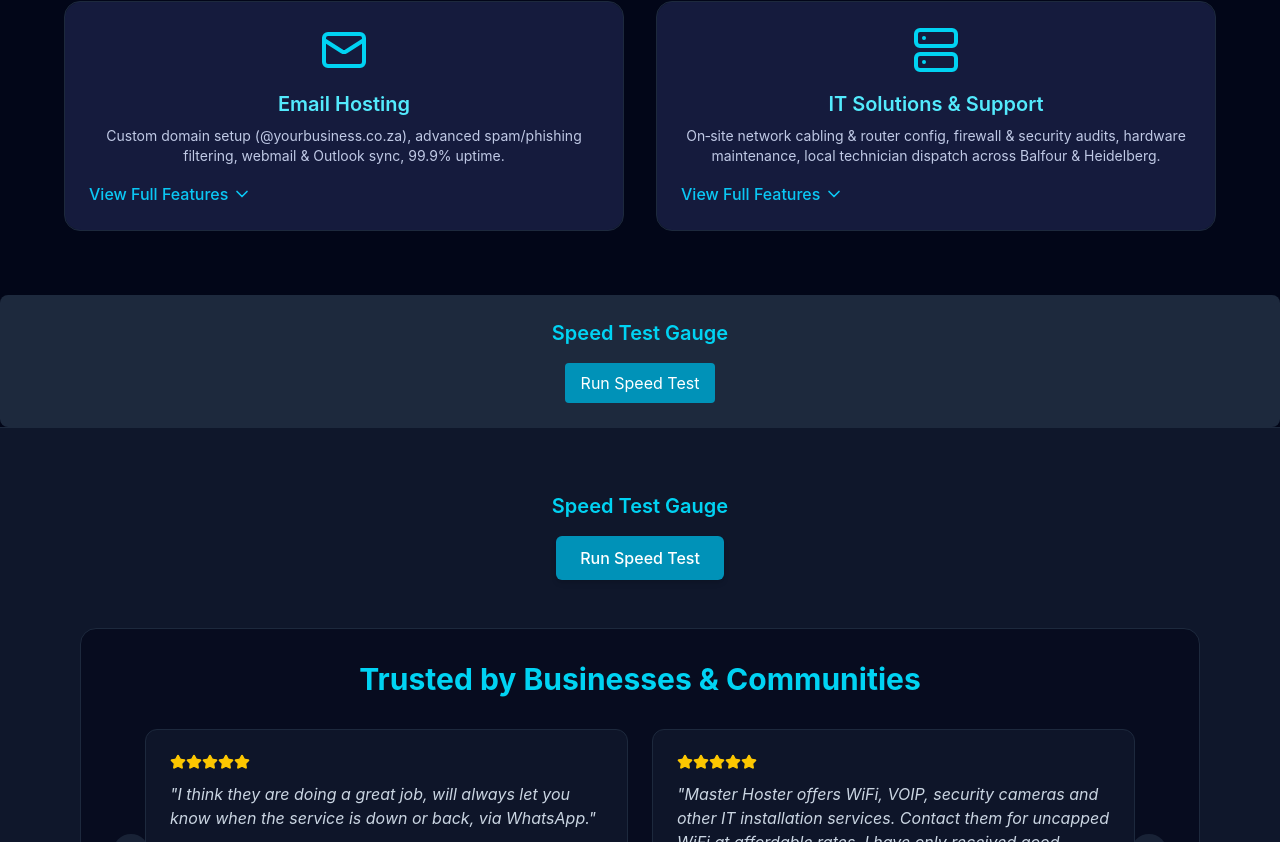
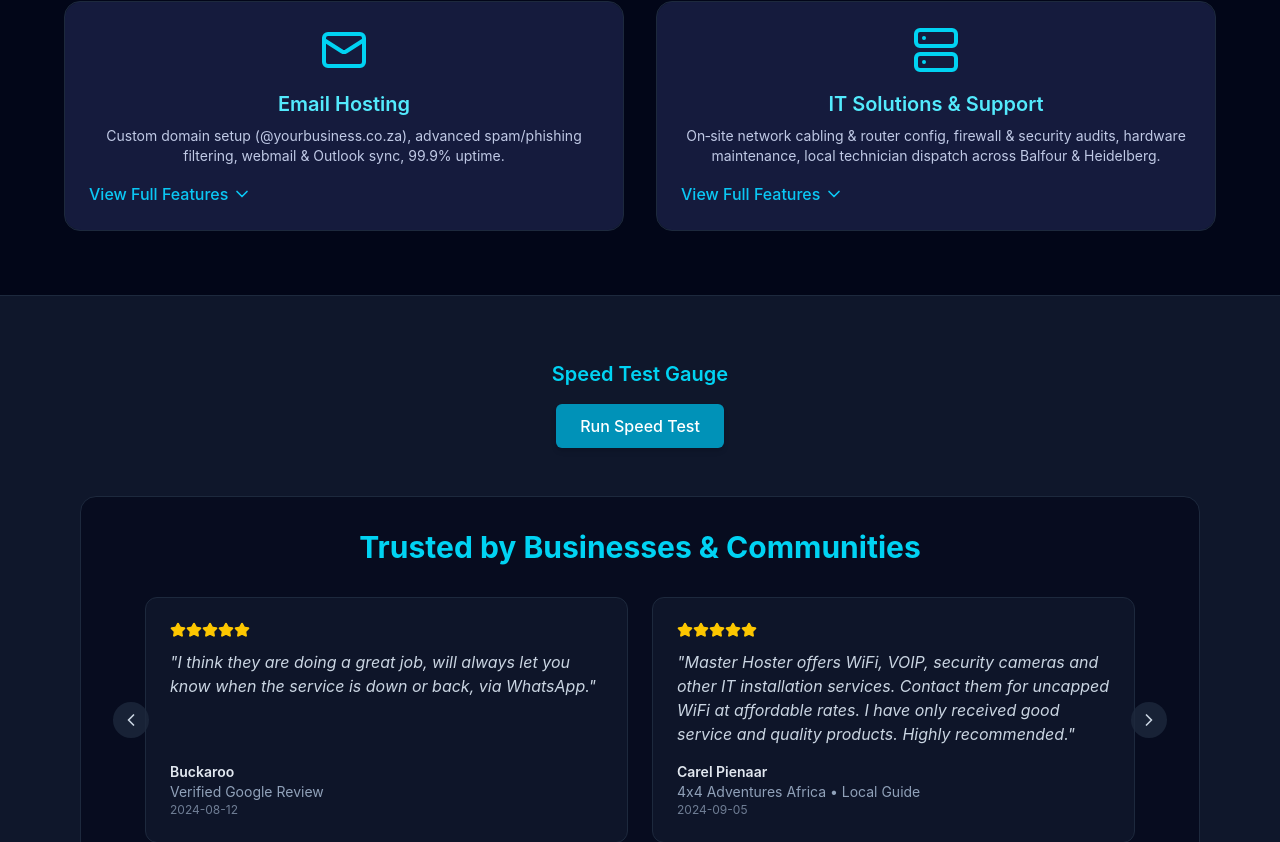
Before and after one commit to stefandavel432-hash/masterhoster-website, a Next.js app: page / in a window 1280 px wide. Shown: the part 1822-2664 px from the top of the page. Built offline with nearby package versions, Linux system fonts and the light colour scheme.

Commit message:
Clean up globals.css and remove duplicate speed test component

```diff
--- a/src/app/page.tsx
+++ b/src/app/page.tsx
@@ -5,7 +5,7 @@ import { Header } from "@/components/Header";
 import { HeroSection } from "@/components/HeroSection";
 import { AboutSection } from "@/components/AboutSection";
 import { ServicesSection } from "@/components/ServicesSection";
-import { SpeedTestGauge } from "@/components/SpeedTestGauge";
+
 import { TrustSection } from "@/components/TrustSection";
 
 import { StatsBar } from "@/components/StatsBar";
@@ -35,7 +35,7 @@ export default function HomePage() {
         <StatsBar />
         <AboutSection />
         <ServicesSection onInquire={() => handleOpenModal(null)} />
-        <SpeedTestGauge />
+
         <TrustSection />
       </main>
       <Footer onOpenContact={() => handleOpenModal(null)} />
--- a/src/components/SpeedTestGauge.tsx
+++ /dev/null
@@ -1,40 +0,0 @@
-'use client';
-
-import React, { useState } from 'react';
-
-/**
- * Simple placeholder Speed Test Gauge component.
- * Renders a button that simulates a speed test and displays a mock result.
- */
-export const SpeedTestGauge: React.FC = () => {
-  const [speed, setSpeed] = useState<number | null>(null);
-  const [testing, setTesting] = useState(false);
-
-  const runTest = () => {
-    setTesting(true);
-    // Simulate async test
-    setTimeout(() => {
-      const fakeSpeed = Math.floor(Math.random() * 100) + 20; // 20-119 Mbps
-      setSpeed(fakeSpeed);
-      setTesting(false);
-    }, 2000);
-  };
-
-  return (
-    <section className="flex flex-col items-center space-y-4 p-6 bg-slate-800 rounded-lg">
-      <h2 className="text-xl font-semibold text-cyan-400">Speed Test Gauge</h2>
-      {speed !== null && (
-        <div className="text-4xl font-bold text-green-400">{speed} Mbps</div>
-      )}
-      <button
-        onClick={runTest}
-        disabled={testing}
-        className="px-4 py-2 bg-cyan-600 hover:bg-cyan-500 text-white rounded disabled:opacity-50"
-      >
-        {testing ? 'Testing…' : 'Run Speed Test'}
-      </button>
-    </section>
-  );
-};
-
-export default SpeedTestGauge;
```
Also changed, not shown: src/app/globals.css (line endings or trailing spaces).
